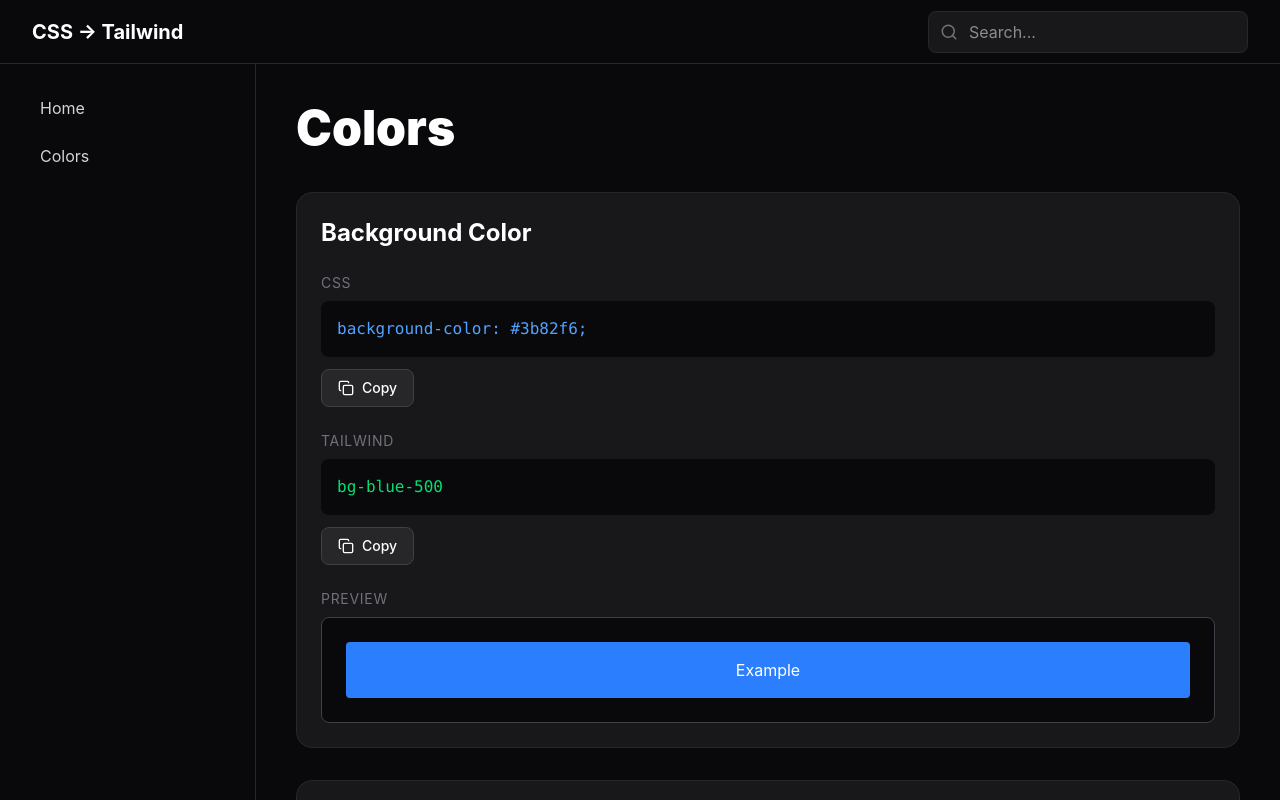
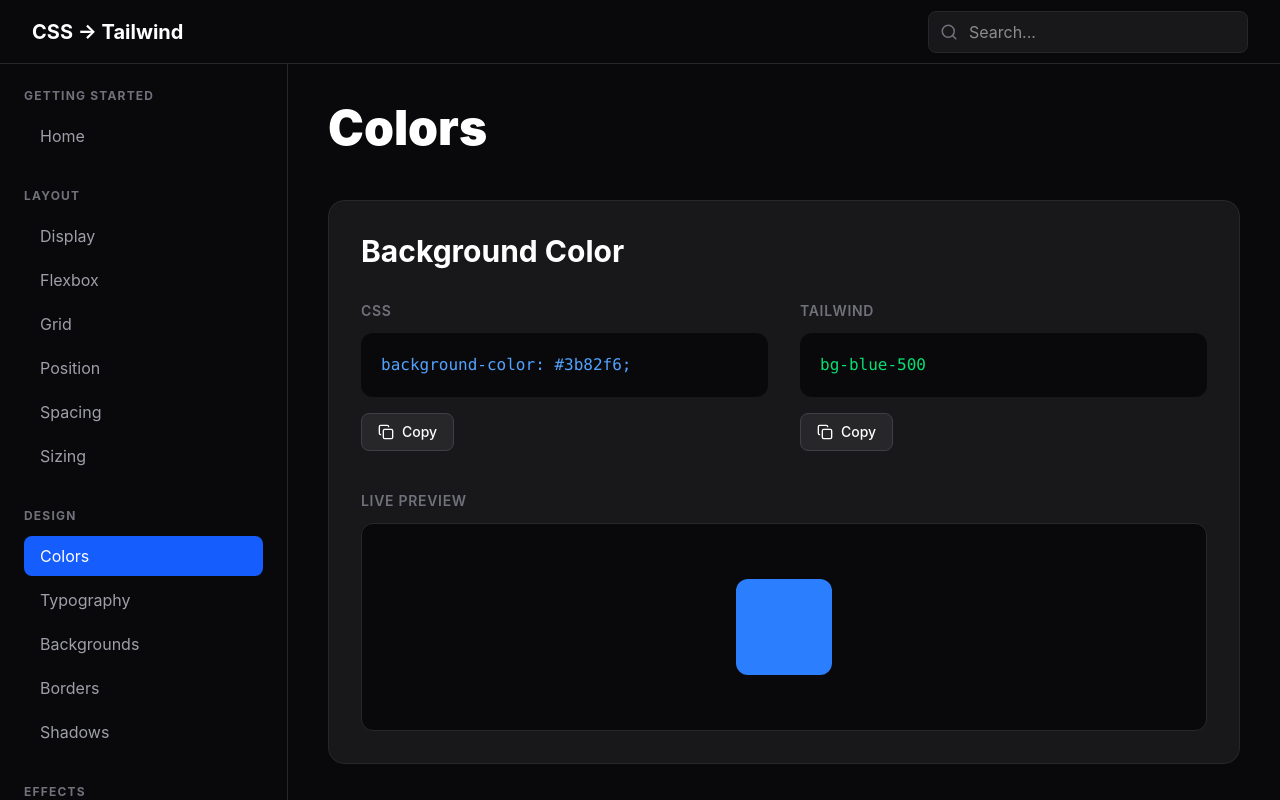
Before and after one commit to itzmitto/css-tailwind-guide, a React (Vite) app: page /colors in a window 1280 px wide. Shown: the top 800 px of the page. Built offline with nearby package versions, Linux system fonts and the light colour scheme.

Commit message:
styling aangepast

```diff
--- a/src/components/cards/ExampleCard.tsx
+++ b/src/components/cards/ExampleCard.tsx
@@ -1,59 +1,62 @@
+import { ReactNode } from "react";
 import CopyButton from "../ui/CopyButton";
 
 type ExampleCardProps = {
     title: string;
     css: string;
     tailwind: string;
+    children: ReactNode;
 };
 
 export default function ExampleCard({
     title,
     css,
     tailwind,
+    children,
 }: ExampleCardProps) {
     return (
-        <div className="rounded-2xl border border-zinc-800 bg-zinc-900 p-6 transition hover:border-blue-500 hover:shadow-lg hover:shadow-blue-500/10">
-            <h2 className="text-2xl font-bold text-white">
+        <div className="rounded-2xl border border-zinc-800 bg-zinc-900 p-8 transition duration-300 hover:border-blue-500">
+            <h2 className="text-3xl font-bold text-white">
                 {title}
             </h2>
 
-            <div className="mt-6">
-                <p className="mb-2 text-sm uppercase tracking-wider text-zinc-500">
+            <div className="mt-8 grid gap-8 lg:grid-cols-2">
+                <div>
+                    <p className="mb-3 text-sm font-semibold uppercase tracking-wider text-zinc-500">
                         CSS
                     </p>
 
-                <div className="space-y-3">
-                    <pre className="overflow-x-auto rounded-lg bg-zinc-950 p-4 text-blue-400">
+                    <pre className="overflow-x-auto rounded-xl bg-zinc-950 p-5 text-blue-400">
                         <code>{css}</code>
                     </pre>
 
+                    <div className="mt-4">
                         <CopyButton text={css} />
                     </div>
                 </div>
 
-            <div className="mt-6">
-                <p className="mb-2 text-sm uppercase tracking-wider text-zinc-500">
+                <div>
+                    <p className="mb-3 text-sm font-semibold uppercase tracking-wider text-zinc-500">
                         Tailwind
                     </p>
 
-                <div className="space-y-3">
-                    <pre className="overflow-x-auto rounded-lg bg-zinc-950 p-4 text-green-400">
+                    <pre className="overflow-x-auto rounded-xl bg-zinc-950 p-5 text-green-400">
                         <code>{tailwind}</code>
                     </pre>
 
+                    <div className="mt-4">
                         <CopyButton text={tailwind} />
                     </div>
                 </div>
+            </div>
 
-            <div className="mt-6">
-                <p className="mb-2 text-sm uppercase tracking-wider text-zinc-500">
-                    Preview
+            <div className="mt-10">
+                <p className="mb-3 text-sm font-semibold uppercase tracking-wider text-zinc-500">
+                    Live Preview
                 </p>
 
-                <div className="rounded-lg border border-zinc-700 bg-zinc-950 p-6">
-                    <div className="flex justify-center rounded bg-blue-500 p-4 text-white">
-                        Example
-                    </div>
+                <div className="flex min-h-52 items-center justify-center rounded-xl border border-zinc-800 bg-zinc-950 p-8">
+                    {children}
                 </div>
             </div>
         </div>
--- a/src/components/layout/Sidebar.tsx
+++ b/src/components/layout/Sidebar.tsx
@@ -1,24 +1,38 @@
-import { Link } from "react-router-dom";
+import { NavLink } from "react-router-dom";
+import { navigation } from "../../data/navigation";
 
 export default function Sidebar() {
     return (
-        <aside className="w-64 border-r border-zinc-800 bg-zinc-950">
+        <aside className="h-[calc(100vh-64px)] w-72 overflow-y-auto border-r border-zinc-800 bg-zinc-950">
             <nav className="p-6">
-                <ul className="space-y-2">
-                    <li>
-                        <Link
-                            to="/"
-                            className="block rounded-lg px-4 py-2 text-zinc-300 transition hover:bg-zinc-800 hover:text-white"
-                        >Home
-                        </Link>
-                    </li>
-                    <li>
-                        <Link
-                            to="/colors"
-                            className="block rounded-lg px-4 py-2 text-zinc-300 transition hover:bg-zinc-800 hover:text-white">Colors
-                        </Link>
-                    </li>
-                </ul>
+                {navigation.map((section) => (
+                    <div
+                        key={section.title}
+                        className="mb-8"
+                    >
+                        <h2 className="mb-3 text-xs font-bold uppercase tracking-widest text-zinc-500">
+                            {section.title}
+                        </h2>
+
+                        <ul className="space-y-1">
+                            {section.links.map((link) => (
+                                <li key={link.path}>
+                                    <NavLink
+                                        to={link.path}
+                                        className={({ isActive }) =>
+                                            `block rounded-lg px-4 py-2 transition ${isActive
+                                                ? "bg-blue-600 text-white"
+                                                : "text-zinc-400 hover:bg-zinc-900 hover:text-white"
+                                            }`
+                                        }
+                                    >
+                                        {link.name}
+                                    </NavLink>
+                                </li>
+                            ))}
+                        </ul>
+                    </div>
+                ))}
             </nav>
         </aside>
     );
--- /dev/null
+++ b/src/data/navigation.ts
@@ -0,0 +1,82 @@
+export const navigation = [
+    {
+        title: "Getting Started",
+        links: [
+            {
+                name: "Home",
+                path: "/",
+            },
+        ],
+    },
+    {
+        title: "Layout",
+        links: [
+            {
+                name: "Display",
+                path: "/display",
+            },
+            {
+                name: "Flexbox",
+                path: "/flexbox",
+            },
+            {
+                name: "Grid",
+                path: "/grid",
+            },
+            {
+                name: "Position",
+                path: "/position",
+            },
+            {
+                name: "Spacing",
+                path: "/spacing",
+            },
+            {
+                name: "Sizing",
+                path: "/sizing",
+            },
+        ],
+    },
+    {
+        title: "Design",
+        links: [
+            {
+                name: "Colors",
+                path: "/colors",
+            },
+            {
+                name: "Typography",
+                path: "/typography",
+            },
+            {
+                name: "Backgrounds",
+                path: "/backgrounds",
+            },
+            {
+                name: "Borders",
+                path: "/borders",
+            },
+            {
+                name: "Shadows",
+                path: "/shadows",
+            },
+        ],
+    },
+    {
+        title: "Effects",
+        links: [
+            {
+                name: "Transforms",
+                path: "/transforms",
+            },
+            {
+                name: "Transitions",
+                path: "/transitions",
+            },
+            {
+                name: "Animations",
+                path: "/animations",
+            },
+        ],
+    },
+];
--- a/src/pages/Colors.tsx
+++ b/src/pages/Colors.tsx
@@ -4,28 +4,38 @@
 export default function Colors() {
     return (
         <Layout>
-            <h1 className="mb-10 text-5xl font-black">
+            <h1 className="mb-12 text-5xl font-black">
                 Colors
             </h1>
 
-            <div className="grid gap-8">
+            <div className="space-y-10">
                 <ExampleCard
                     title="Background Color"
-                    css="background-color: #3b82f6;"
-                    tailwind="bg-blue-500"
-                />
+                    css={`background-color: #3b82f6;`}
+                    tailwind={`bg-blue-500`}
+                >
+                    <div className="h-24 w-24 rounded-xl bg-blue-500"></div>
+                </ExampleCard>
 
                 <ExampleCard
                     title="Text Color"
-                    css="color: #ffffff;"
-                    tailwind="text-white"
-                />
+                    css={`color: white;`}
+                    tailwind={`text-white`}
+                >
+                    <p className="text-3xl font-bold text-white">
+                        Hello Tailwind
+                    </p>
+                </ExampleCard>
 
                 <ExampleCard
                     title="Border Color"
-                    css="border-color: #27272a;"
-                    tailwind="border-zinc-800"
-                />
+                    css={`border: 4px solid #27272a;`}
+                    tailwind={`border-4 border-zinc-800`}
+                >
+                    <div className="rounded-xl border-4 border-zinc-800 p-8">
+                        Border Example
+                    </div>
+                </ExampleCard>
             </div>
         </Layout>
     );
```
Lines whose indentation alone changed are shown as unchanged.
